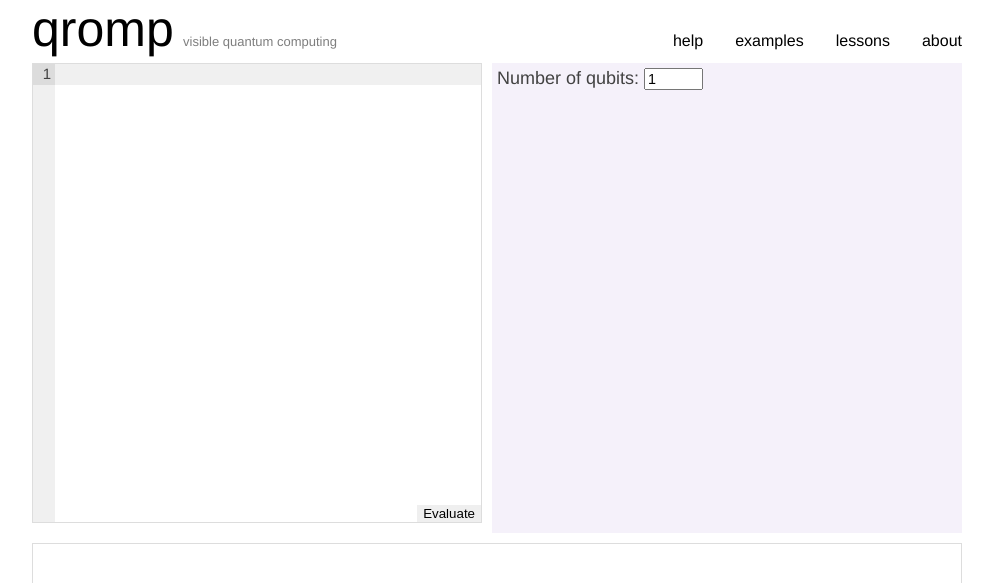
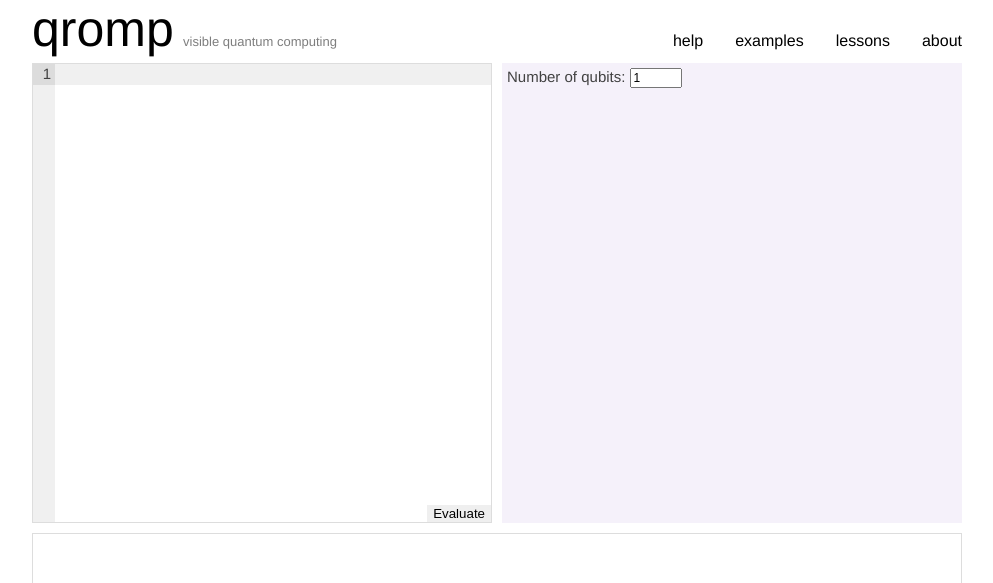
Before and after one commit to knod/qromp-custom, a plain HTML site: page static/index.html in a window 1280 px wide. Shown: the top 583 px of the page, without its empty margins (143-1136 px from the left). Drawn offline with nearby package versions, Linux system fonts and the light colour scheme.

Commit message:
Fixes visualzier and editor not being the same height

```diff
--- a/static/index.html
+++ b/static/index.html
@@ -30,7 +30,9 @@
   	<div id="app">
 	  	<div id="REPL">
 	  		<div id="visualizer">
-	  			<span id="numQubits">Number of qubits: <input id="qubitsInput" min="1" max="20" value="1" type="number"></span>
+	  			<div id="visualizer-buffer">
+		  			<span id="numQubits">Number of qubits: <input id="qubitsInput" min="1" max="20" value="1" type="number"></span>
+		  		</div>
 	  		</div>
 	  		<div id="editor">
 		  		<div id="reference"></div>
--- a/static/styles.css
+++ b/static/styles.css
@@ -160,11 +160,18 @@ a:hover {
 	width: 46em;
 	background-color: #F5F1FA;
 	margin-left: 1em;
-	padding: .5em;
 }
 
-#visualizer>span {
-	font-size: 1.8em;
+#visualizer>div {
+	margin: .5em;
+}
+
+#visualizer-buffer>span {
+	font-size: 1.5em;
+}
+
+#visualizer-buffer {
+
 }
 
 #qubitsInput {
```
